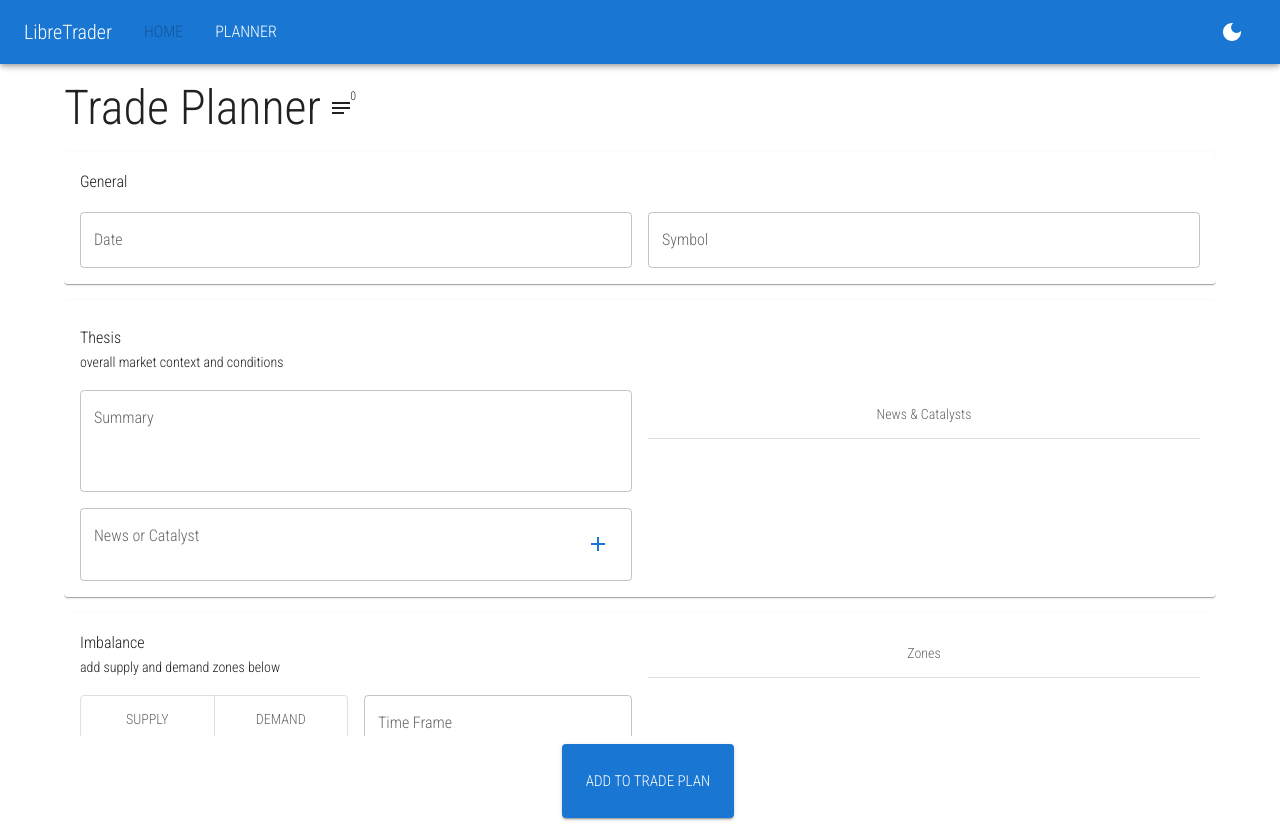
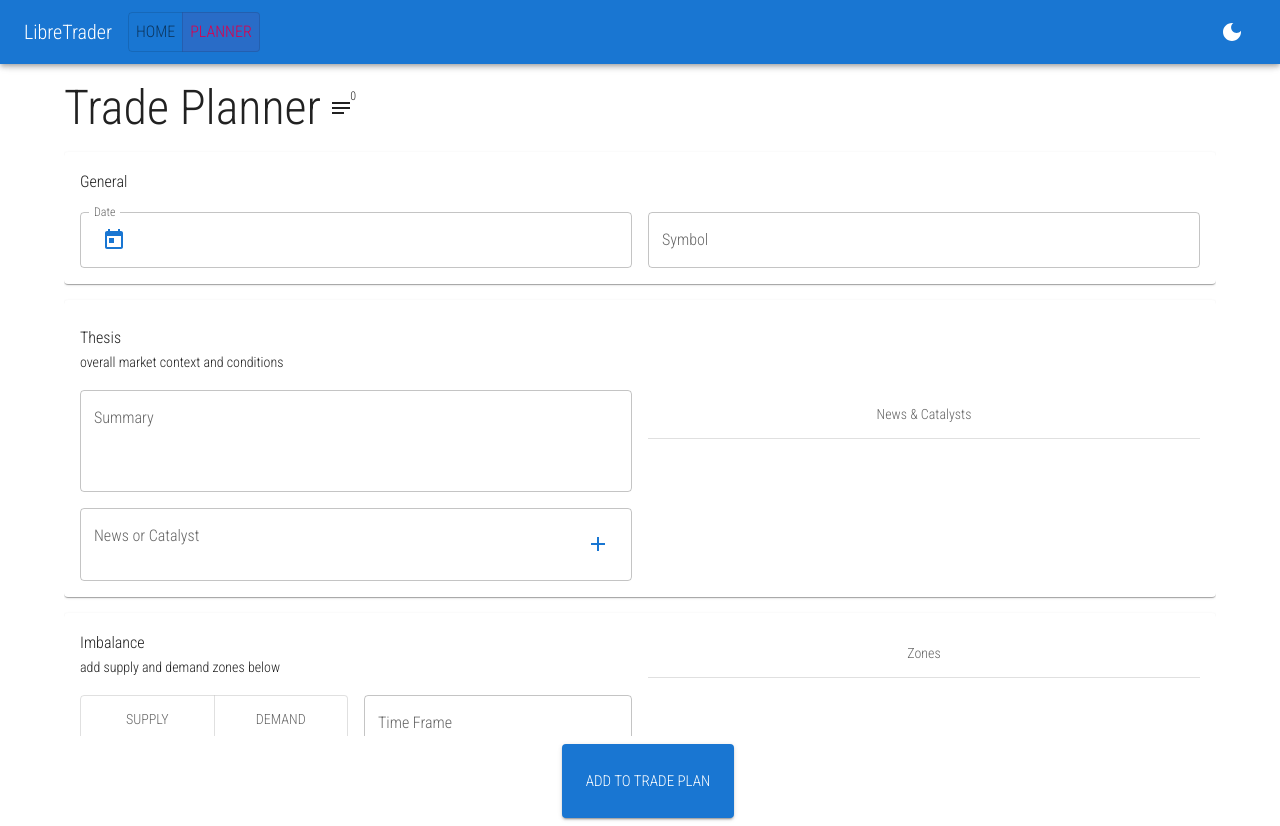
Before and after one commit to oze4/LibreTrader, a React app in the folder frontend/: page /planner in a window 1280 px wide. Built offline with nearby package versions, Linux system fonts and the light colour scheme.

Commit message:
feat(frontend): misc improvements to topbar/drawer/tradeplans form
feat(frontend): change topbarnav; improve trade plans drawer when on mobile; add button on date text field to make it easier to put todays date

```diff
--- a/frontend/src/components/SimpleTable/index.js
+++ b/frontend/src/components/SimpleTable/index.js
@@ -1,5 +1,4 @@
 import React from "react";
-import PropTypes from "prop-types";
 import {
   TableContainer,
   Table,
@@ -10,37 +9,25 @@ import {
   Paper,
 } from "@mui/material";
 
-/*
-const tableData = {
-  data: [
-    {
-      timeframe: '1HR',
-      start: "1",
-      end: "5"
-    },
-    {
-      start: "90",
-      timeframe: '5MIN',
-      end: "95"
-    }
-  ],
-  columns: [
-    { key: "timeframe", display: "Time Frame" },
-    { key: "start", display: "Zone Start" },
-    { key: "end", display: "Zone End" }
-  ],
-};
-*/
+export default function SimpleTable({ data = [], columns = [], TableProps = {} }) {
+  // const rows = [];
+  // data.forEach((dat) => {
+  //   const row = [];
+  //   columns.forEach((col) =>
+  //     row.push(<TableCell key={`${col.key}-${col.display}`}>{dat[col.key]}</TableCell>),
+  //   );
+  //   rows.push(row);
+  // });
 
-export default function SimpleTable({ data = [], columns = [], TableProps = {} }) {
-  const rows = [];
-  data.forEach((dat) => {
-    const row = [];
-    columns.forEach((col) =>
-      row.push(<TableCell key={`${col.key}-${col.display}`}>{dat[col.key]}</TableCell>),
+  const rows = data.reduce((acc, dat) => {
+    acc.push(
+      columns.reduce((row, col) => {
+        row.push(<TableCell key={`${col.key}-${col.display}`}>{dat[col.key]}</TableCell>);
+        return row;
+      }, []),
     );
-    rows.push(row);
-  });
+    return acc;
+  }, []);
 
   return (
     <TableContainer component={Paper}>
--- a/frontend/src/components/Topbar/index.js
+++ b/frontend/src/components/Topbar/index.js
@@ -1,9 +1,10 @@
-import React, { useContext, useState } from "react";
+import React, { useContext, useMemo } from "react";
 import MenuIcon from "@mui/icons-material/Menu";
 import {
   MenuItem,
   Tooltip,
   Button,
+  ToggleButton,
   Container,
   Menu,
   Typography,
@@ -11,36 +12,27 @@ import {
   Toolbar,
   Box,
   AppBar,
-  Link as MuiLink,
+  ToggleButtonGroup,
 } from "@mui/material";
 
 import { DarkMode, LightMode } from "@mui/icons-material";
 import { ColorModeContext } from "@/theme";
 import { Link as RouterLink, useLocation } from "react-router-dom";
 
-import HideOnScroll from "./HideOnScroll";
-
 const pages = [
   { name: "Home", path: "/" },
   { name: "Planner", path: "/planner" },
 ];
 
-const findPage = (pagename, location) => {
-  const p = pages.find(page => page.name === location.pathname);
-  if (!p) {
-    return { name: "", path: "" };
-  }
-  return
-}
-
 export default function TopbarResponsive(props) {
-  const locaton = useLocation();
-  const [selectedPage, setSelectedPage] = useState(
-
-  );
+  const location = useLocation();
   const theme = useContext(ColorModeContext);
   const [anchorElNav, setAnchorElNav] = React.useState(null);
   const [anchorElUser, setAnchorElUser] = React.useState(null);
+
+  const isSelectedPage = (page) => useMemo(() => {
+    return location.pathname === page;
+  }, [location]);
 
   const handleOpenNavMenu = (event) => {
     setAnchorElNav(event.currentTarget);
@@ -108,7 +100,6 @@ export default function TopbarResponsive(props) {
                   to={page.path}
                   key={page.name}
                   onClick={handleCloseNavMenu}
-                  disabled={page.name === "Home"}
                 >
                   <Typography textAlign="center">{page.name}</Typography>
                 </MenuItem>
@@ -126,19 +117,20 @@ export default function TopbarResponsive(props) {
           </Typography>
 
           <Box sx={{ flexGrow: 1, display: { xs: "none", md: "flex" } }}>
+            <ToggleButtonGroup size="small" exclusive>
               {pages.map((page) => (
-              <Button
-                variant={selectedPage === page.name ? "outlined" : "filled"}
-                color="secondary"
+                <ToggleButton
+                  size="small"
+                  selected={isSelectedPage(page.path)}
+                  color={theme.mode === "dark" ? "primary" : "secondary"}
                   key={page.name}
                   component={RouterLink}
                   to={page.path}
-                onClick={(e) => setSelectedPage(page.name)}
-                disabled={page.name === "Home"}
                 >
                   <Typography>{page.name}</Typography>
-              </Button>
+                </ToggleButton>
               ))}
+            </ToggleButtonGroup>
           </Box>
 
           <Box sx={{ flexGrow: 0 }}>
--- /dev/null
+++ b/frontend/src/components/TradePlanCard/index.js
@@ -0,0 +1,30 @@
+import React from 'react';
+import { Card, CardContent, CardActions, Typography, Button } from "@mui/material";
+
+export default function TradePlanCard({ date = "n/a", symbol = "n/a", biggerPicture = "n/a", ...props }) {
+  const {
+    onEdit = (event) => {},
+  } = props;
+
+  const handleOnClick = (event) => {
+    onEdit(event);
+  }
+
+  return (
+    <Card>
+      <CardContent>
+        <Typography variant="h5">
+          {symbol}
+        </Typography>
+        <Typography variant="body2">
+          {biggerPicture}
+        </Typography>
+      </CardContent>
+      <CardActions>
+        <Button onClick={handleOnClick}>
+          Edit
+        </Button>
+      </CardActions>
+    </Card>
+  );
+}
--- a/frontend/src/components/TradePlanForm/GeneralInfo.js
+++ b/frontend/src/components/TradePlanForm/GeneralInfo.js
@@ -1,5 +1,6 @@
-import React, { useContext, Fragment } from "react";
-import { Grid, Typography, TextField } from "@mui/material";
+import React, { Fragment } from "react";
+import { Grid, Typography, TextField, InputAdornment, IconButton, Tooltip } from "@mui/material";
+import { Today as TodayIcon } from "@mui/icons-material";
 import { useTradePlanContext } from "./context";
 
 export default function GeneralInfo(props) {
@@ -19,6 +20,13 @@ export default function GeneralInfo(props) {
     });
   };
 
+  const handleSetDateToToday = () => {
+    setState({
+      ...state,
+      date: new Date(Date.now()).toLocaleDateString(),
+    })
+  }
+
   return (
     <Fragment>
       <Grid item xs={12} container spacing={2}>
@@ -26,7 +34,23 @@ export default function GeneralInfo(props) {
           <Typography variant="subtitle1">General</Typography>
         </Grid>
         <Grid item xs={12} md={6}>
-          <TextField fullWidth onChange={handleDateChange} value={state.date} label="Date" />
+          <TextField
+            fullWidth
+            label="Date"
+            onChange={handleDateChange}
+            value={state.date}
+            InputProps={{
+              startAdornment: (
+                <InputAdornment position="start">
+                  <Tooltip title="today">
+                    <IconButton color="primary" onClick={handleSetDateToToday}>
+                      <TodayIcon />
+                    </IconButton>
+                  </Tooltip>
+                </InputAdornment>
+              ),
+            }}
+          />
         </Grid>
         <Grid item xs={12} md={6}>
           <TextField
--- a/frontend/src/components/index.js
+++ b/frontend/src/components/index.js
@@ -1,4 +1,5 @@
 export { default as Topbar } from "./Topbar";
 export { default as TradePlanForm } from "./TradePlanForm";
+export { default as TradePlanCard } from "./TradePlanCard";
 export { default as FileUploadButton } from "./FileUploadButton";
 export { default as SimpleTable } from "./SimpleTable";
--- a/frontend/src/pages/Planner/index.js
+++ b/frontend/src/pages/Planner/index.js
@@ -1,7 +1,7 @@
-import React, { useState } from "react";
+import React, { useState, useMemo } from "react";
 import styled from "@emotion/styled";
 
-import { TradePlanForm, SimpleTable } from "@/components";
+import { TradePlanForm, TradePlanCard } from "@/components";
 import {
   Paper,
   Box,
@@ -15,6 +15,7 @@ import {
   Tooltip,
   Badge,
   Stack,
+  useMediaQuery,
 } from "@mui/material";
 import { Close, FormatListBulleted, NotesOutlined } from "@mui/icons-material";
 
@@ -29,6 +30,7 @@ const DrawerHeader = styled("div")(({ theme }) => ({
 
 export default function Planner() {
   const [tradePlans, setTradePlans] = useState([]);
+  const isIPadOrSmaller = useMediaQuery((theme) => theme.breakpoints.between("0", "850"));
   // We want the drawer open by default. ONLY after a trade plan is added though
   // Even though this is true, it won't be open on load.
   const [drawerOpen, setDrawerOpen] = useState(false);
@@ -36,13 +38,16 @@ export default function Planner() {
   const handleTradePlanSubmit = (tradeplan) => {
     const tp = [...tradePlans];
     tp.push(tradeplan);
-    console.log(tp);
     setTradePlans(tp);
     // Only force open the drawer if it is the first item
     if (tp.length === 1) {
       setDrawerOpen(true);
     }
   };
+
+  const calculateTradePlanDrawerSize = useMemo(() => {
+    return isIPadOrSmaller ? "100vw" : "40vw";
+  }, [drawerOpen]);
 
   return (
     <Grid container>
@@ -69,10 +74,10 @@ export default function Planner() {
       </Grid>
       <Drawer
         sx={{
-          width: "40vw",
+          width: calculateTradePlanDrawerSize,
           flexShrink: 0,
           "& .MuiDrawer-paper": {
-            width: "40vw",
+            width: calculateTradePlanDrawerSize,
             boxSizing: "border-box",
           },
         }}
@@ -84,11 +89,22 @@ export default function Planner() {
           <IconButton onClick={() => setDrawerOpen(!drawerOpen)}>
             <Close />
           </IconButton>
+          <Typography variant="subheader1">Trade Plans</Typography>
         </DrawerHeader>
         <Divider />
         <List>
-          {tradePlans.map((plan) => {
-            return <ListItem>{plan.symbol}</ListItem>;
+          {tradePlans.map((plan, index) => {
+            return (
+              <ListItem key={`${index}-${plan.date}-${plan.symbol}-${plan.biggerPicture.length}`}>
+                <Box sx={{ width: "100%" }}>
+                  <TradePlanCard
+                    symbol={plan.symbol}
+                    date={plan.date}
+                    biggerPicture={plan.biggerPicture}
+                  />
+                </Box>
+              </ListItem>
+            );
           })}
         </List>
       </Drawer>
```
Lines whose indentation alone changed are shown as unchanged.
